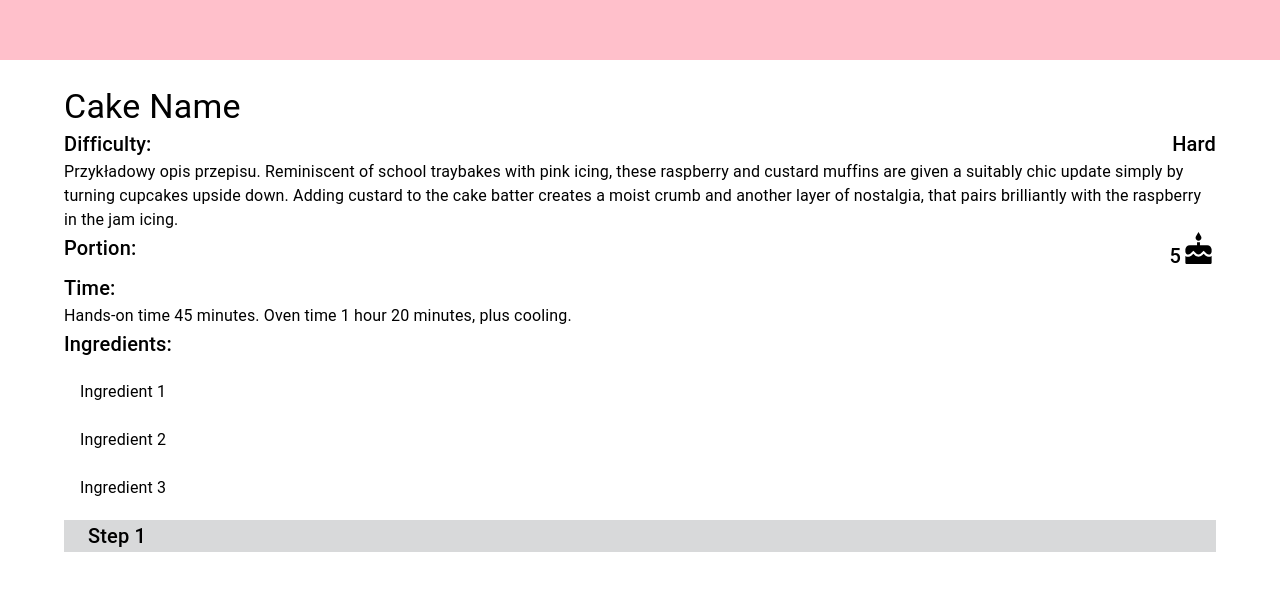
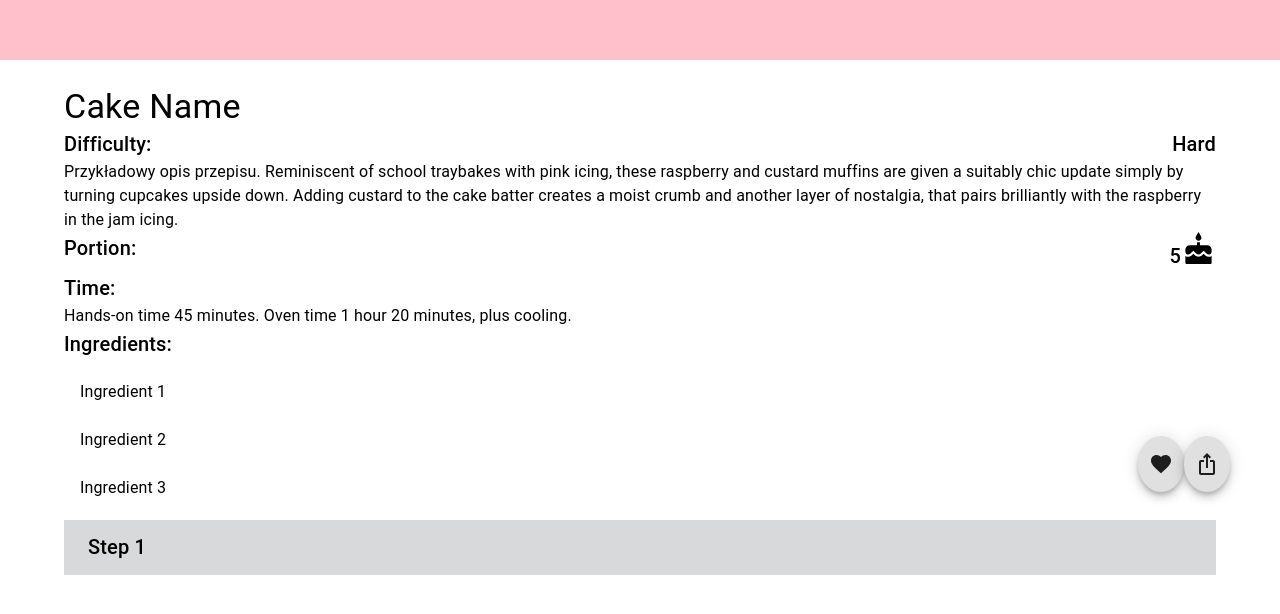
Before and after one commit to h3770k1k1/rapidapi-cake-app, a React (Create React App) app: page /recipe in a window 1280 px wide. Shown: the part 260-874 px from the top of the page. Before the commit the page ends 812 px from the top, so only its background shows below. Built offline with nearby package versions, Linux system fonts and the light colour scheme.

Commit message:
add fabs to recipe component

```diff
--- a/src/components/subpages/Recipe.jsx
+++ b/src/components/subpages/Recipe.jsx
@@ -7,6 +7,10 @@ import CakeIcon from "@mui/icons-material/Cake";
 import List from "@mui/material/List";
 import Collapse from "@mui/material/Collapse";
 import React, { useState } from "react";
+import "./Recipe.css";
+import FavoriteIcon from "@mui/icons-material/Favorite";
+import IosShareIcon from "@mui/icons-material/IosShare";
+import Fab from "@mui/material/Fab";
 const Recipe = () => {
 	const [expanded, setExpanded] = useState(false);
 
@@ -14,7 +18,24 @@ const Recipe = () => {
 		setExpanded(!expanded);
 	};
 	return (
-		<div>
+		<div className="recipe">
+			<Container
+				sx={{
+					display: "flex",
+					justifyContent: "space-between",
+					width: "11vw",
+					position: "fixed",
+					marginLeft: "87vw",
+					marginTop: "87vh",
+				}}
+			>
+				<Fab aria-label="like">
+					<FavoriteIcon />
+				</Fab>
+				<Fab aria-label="share">
+					<IosShareIcon />
+				</Fab>
+			</Container>
 			<Box
 				sx={{ backgroundColor: "pink", width: "100vw", height: "40vh" }}
 			></Box>
@@ -63,7 +84,14 @@ const Recipe = () => {
 						<ListItemText primary="Ingredient 3" />
 					</ListItem>
 				</List>{" "}
-				<Container sx={{ backgroundColor: "#D8D9DA" }}>
+				<Container
+					sx={{
+						backgroundColor: "#D8D9DA",
+						marginBottom: "5%",
+						paddingTop: "1%",
+						paddingBottom: "1%",
+					}}
+				>
 					<Typography
 						variant="h6"
 						onClick={handleExpandClick}
```
Also changed, not shown: src/components/subpages/Recipe.css (added).
